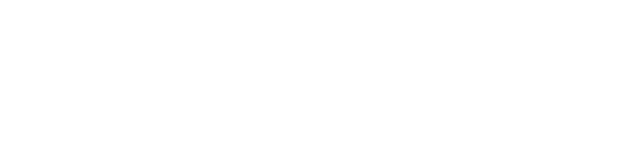
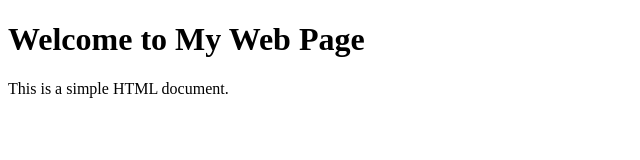
Before and after one commit to agrimsinghal7/cse-12-agrim, a plain HTML site: page index.html in a window 1280 px wide. Shown: the whole page, without its empty margins (0-640 px from the left). Drawn offline with Linux system fonts and the light colour scheme.

Commit message:
creating body

```diff
--- a/index.html
+++ b/index.html
@@ -4,4 +4,8 @@
     <meta charset="UTF-8">
     <meta name="viewport" content="width=device-width, initial-scale=1.0">
     <title>My Web Page</title>
+    <body>
+        <h1>Welcome to My Web Page</h1>
+        <p>This is a simple HTML document.</p>
+</head>
 </html>
```
